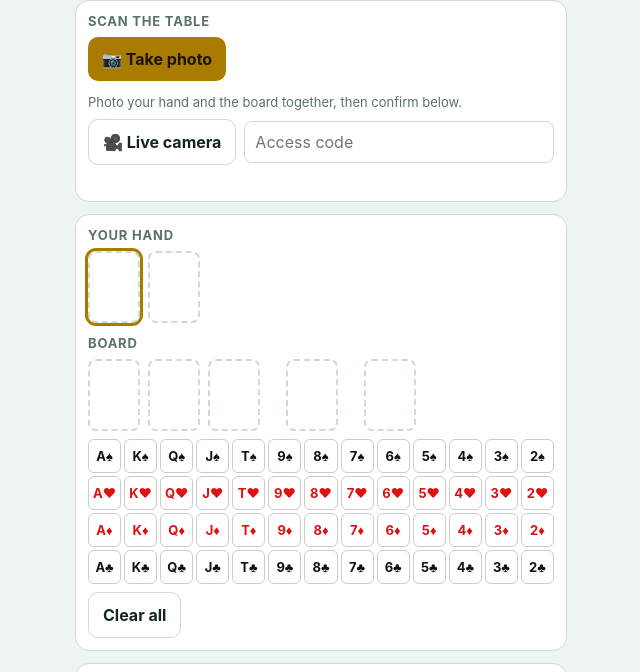
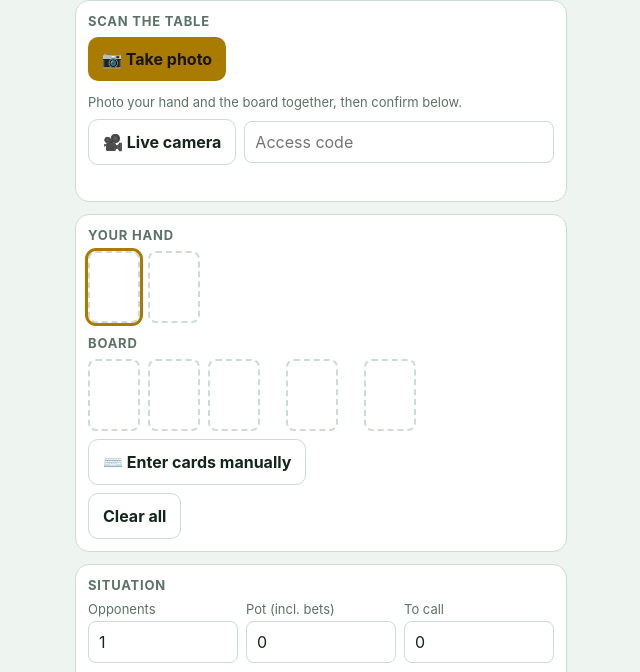
Before and after one commit to ranjitadivi-spec/poker-odds-coach, a website: page index.html in a window 1280 px wide. Shown: the part 54-726 px from the top of the page, without its empty margins (319-959 px from the left). Drawn offline with Linux system fonts and the light colour scheme.

Commit message:
Update index.html

```diff
--- a/index.html
+++ b/index.html
@@ -72,6 +72,7 @@ input[type=number]{width:100%;font:inherit;padding:10px;border-radius:8px;border
 <div class="row" id="hole"></div>
 <h2 style="margin-top:12px">Board</h2>
 <div class="row" id="board"></div>
+<div class="row" style="margin-top:8px"><button class="sec" id="manualBtn">⌨️ Enter cards manually</button></div>
 <div class="grid" id="grid"></div>
 <div class="row" style="margin-top:8px"><button class="sec" id="clear">Clear all</button></div>
 </section>
@@ -103,7 +104,7 @@ input[type=number]{width:100%;font:inherit;padding:10px;border-radius:8px;border
 <script>
 const R="23456789TJQKA",S="cdhs",SYM={c:"♣",d:"♦",h:"♥",s:"♠"};
 // slots: 0-1 hole, 2-6 board. values: card int (rank*4+suit) or null
-const slots=Array(7).fill(null);let sel=0;
+const slots=Array(7).fill(null);let sel=0;let manual=false;
 const $=id=>document.getElementById(id);
 const name=c=>R[c>>2]+SYM[S[c&3]];
 const isRed=c=>{const s=S[c&3];return s==="d"||s==="h"};
@@ -113,14 +114,16 @@ function render(){
   const mk=(i)=>{const c=slots[i];return `<div class="slot${c!=null?" f"+(isRed(c)?" r":""):""}${sel===i?" sel":""}" data-i="${i}">${c!=null?name(c):""}</div>`};
   $("hole").innerHTML=mk(0)+mk(1);
   $("board").innerHTML=[2,3,4].map(mk).join("")+'<div class="gap"></div>'+mk(5)+'<div class="gap"></div>'+mk(6);
-  document.querySelectorAll(".slot").forEach(e=>e.onclick=()=>{const i=+e.dataset.i;if(sel===i&&slots[i]!=null)slots[i]=null;sel=i;render()});
+  document.querySelectorAll(".slot").forEach(e=>e.onclick=()=>{const i=+e.dataset.i;if(sel===i&&slots[i]!=null)slots[i]=null;sel=i;manual=true;render()});
   let g="";
   for(let s=3;s>=0;s--)for(let r=12;r>=0;r--){const c=r*4+s;g+=`<button class="${"dh".includes(S[s])||S[s]==="h"?"r":""}" data-c="${c}" ${slots.includes(c)?"disabled":""}>${R[r]}${SYM[S[s]]}</button>`}
   $("grid").innerHTML=g;
-  $("grid").style.display=slots[sel]==null?"":"none";
+  $("grid").style.display=(manual&&slots[sel]==null)?"":"none";
+  $("manualBtn").style.display=manual?"none":"";
   document.querySelectorAll("#grid button").forEach(b=>b.onclick=()=>{
     slots[sel]=+b.dataset.c;const n=slots.findIndex(x=>x==null);sel=n<0?sel:n;render()});
 }
+$("manualBtn").onclick=()=>{manual=true;sel=Math.max(0,slots.findIndex(x=>x==null));render()};
 $("clear").onclick=()=>{slots.fill(null);sel=0;$("out").style.display="none";render()};
 
 // ---- evaluator (7 cards -> score) ----
@@ -260,7 +263,7 @@ async function scan(blob){
     slots.fill(null);const seen=new Set();
     (d.hole||[]).slice(0,2).forEach((t,i)=>{const c=parse(t);if(c!=null&&!seen.has(c)){slots[i]=c;seen.add(c)}});
     (d.board||[]).slice(0,5).forEach((t,i)=>{const c=parse(t);if(c!=null&&!seen.has(c)){slots[2+i]=c;seen.add(c)}});
-    sel=Math.max(0,slots.findIndex(x=>x==null));render();
+    manual=false;sel=Math.max(0,slots.findIndex(x=>x==null));render();
     toast("Verify the cards below, tap any slot to fix it, then Calculate.");
   }catch(err){toast("Couldn't read the photo ("+(err&&err.message||err)+"). Try better light or enter cards manually.")}
 }
```
